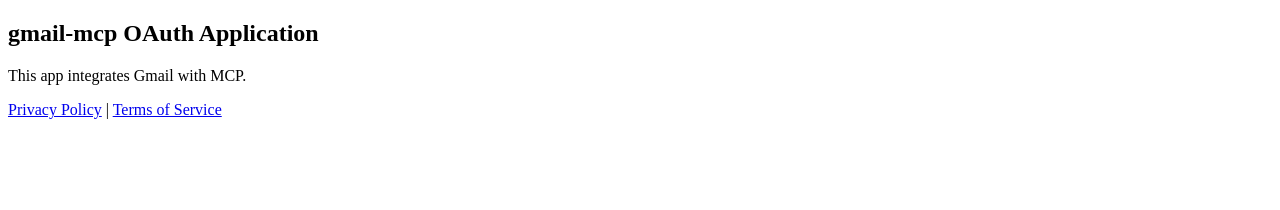
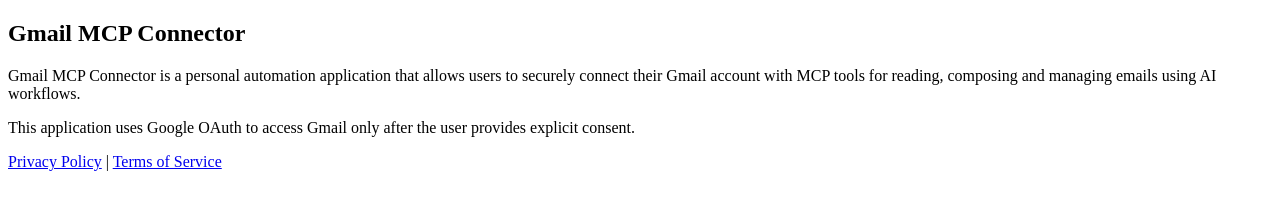
Before and after one commit to Yuva-yuvaraja/gmail_mcp, a plain HTML site: page index.html in a window 1280 px wide. Drawn offline with Linux system fonts and the light colour scheme.

Commit message:
Update title and description in index.html
Updated title and enhanced application description.

```diff
--- a/index.html
+++ b/index.html
@@ -1,11 +1,22 @@
 <!DOCTYPE html>
 <html>
 <head>
-  <title>gmail-mcp</title>
+  <title>Gmail MCP Connector</title>
 </head>
 <body>
-  <h2>gmail-mcp OAuth Application</h2>
-  <p>This app integrates Gmail with MCP.</p>
+  <h2>Gmail MCP Connector</h2>
+
+  <p>
+    Gmail MCP Connector is a personal automation application that allows users
+    to securely connect their Gmail account with MCP tools for reading,
+    composing and managing emails using AI workflows.
+  </p>
+
+  <p>
+    This application uses Google OAuth to access Gmail only after the user
+    provides explicit consent.
+  </p>
+
   <p>
     <a href="privacy.html">Privacy Policy</a> |
     <a href="terms.html">Terms of Service</a>
```
